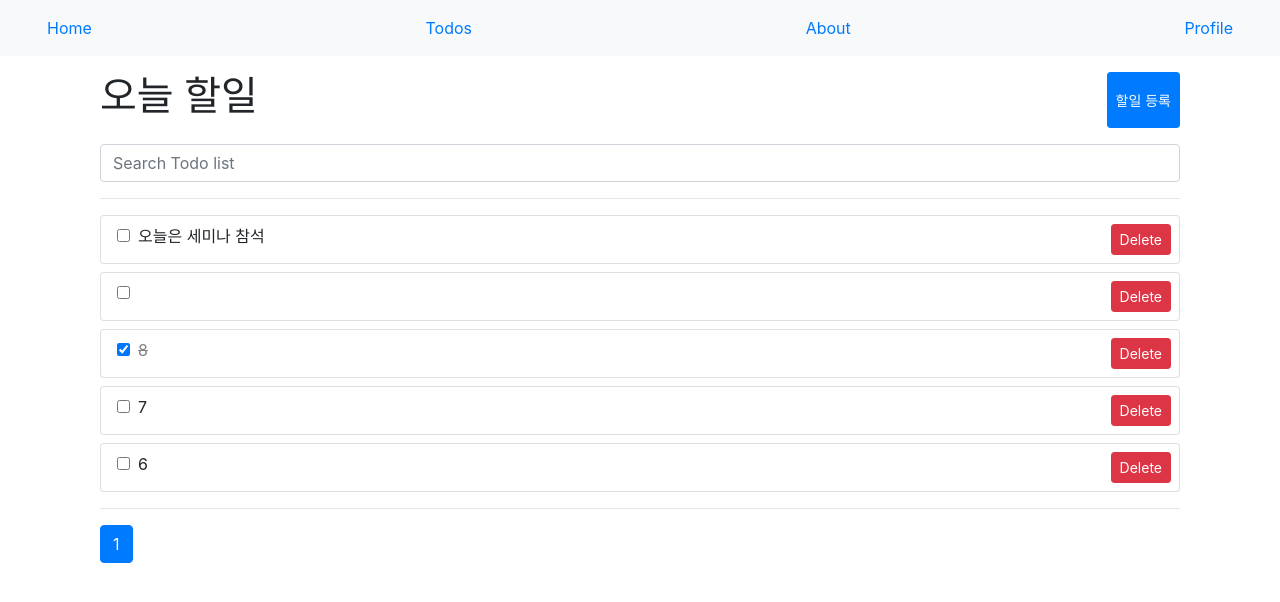
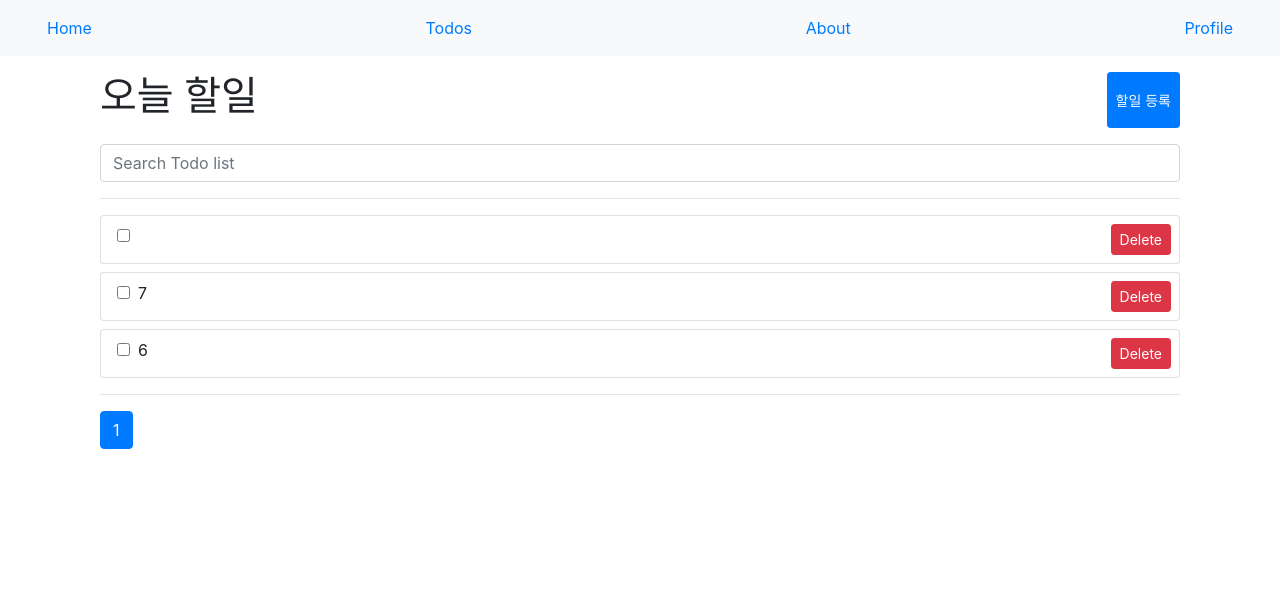
Before and after one commit to tarolong/todoapp, a Vue app: page /todos in a window 1280 px wide. Shown: the top 602 px of the page. Built offline with nearby package versions, Linux system fonts and the light colour scheme; data requests are answered from the project's data file.

Commit message:
모달텔레포트완료

```diff
--- a/db.json
+++ b/db.json
@@ -11,23 +11,12 @@
       "id": 7
     },
     {
-      "subject": "8",
-      "complete": true,
-      "id": 8
-    },
-    {
       "data": {
         "subject": "산청홈페이지 반응형",
         "complete": false,
         "body": "111111"
       },
       "id": 20
-    },
-    {
-      "subject": "오늘은 세미나 참석",
-      "complete": false,
-      "body": "오늘은 세미나 참석",
-      "id": 21
     }
   ]
 }
--- a/public/index.html
+++ b/public/index.html
@@ -15,6 +15,10 @@
       <strong>We're sorry but <%= htmlWebpackPlugin.options.title %> doesn't work properly without JavaScript enabled. Please enable it to continue.</strong>
     </noscript>
     <div id="app"></div>
+
+    <!-- Teleport 자리 -->
+    <div id="modal"></div>
+
     <!-- built files will be auto injected -->
   </body>
 </html>
--- a/src/components/ModalWin.vue
+++ b/src/components/ModalWin.vue
@@ -3,13 +3,13 @@
         <div class="modal-dialog">
             <div class="modal-content">
                 <div class="modal-header">
-                    <h5 class="modal-title" id="exampleModalLabel">Modal title</h5>
-                    <button type="button" class="close" data-dismiss="modal" aria-label="Close">
+                    <h5 class="modal-title">Todo Delete</h5>
+                    <button type="button" class="close">
                         <span @click="onClose">&times;</span>
                     </button>
                 </div>
                 <div class="modal-body">
-                    ...
+                    내용을 삭제하시겠습니까?
                 </div>
                 <div class="modal-footer">
                     <button type="button"
@@ -21,6 +21,7 @@
 
                     <button type="button"
                         class="btn btn-danger"
+                        @click="onDelete"
                     >
                         Delete
                     </button>
@@ -32,14 +33,22 @@
 
 <script>
     export default {
-        setup() {
+
+        emits: ['close', 'delete'],
+
+        setup(props, {emit}) {
             const onClose = () => {
-                console.log('닫기');
+                emit('close');
             };
+            const onDelete = () => {
+                emit('delete');
+            }
             return {
-                onClose
+                onClose,
+                onDelete
             }
         }
+
     }
 </script>
 
--- a/src/components/TodoList.vue
+++ b/src/components/TodoList.vue
@@ -37,8 +37,16 @@
         </div>
     </div>
 
-    <!-- 경고창 -->
-    <ModalWin v-if="showModal" />
+    <teleport to="#modal">
+        <!-- 경고창 -->
+        <ModalWin
+            v-if="showModal"
+            @close="closeModal"
+            @delete="deleteTodo"
+        />
+    </teleport>
+
+
 </template>
 
 <script>
@@ -61,7 +69,6 @@
 
         emits: ['toggle-todo', 'delete-todo'],
 
-
         setup(props, {emit}){
 
             // 실제 삭제될 id를 보관해 둠
@@ -74,14 +81,24 @@
                 todoDeleteId.value = index;
             }
 
+            const closeModal = () => {
+                showModal.value = false;
+                todoDeleteId.value = null;
+            }
 
             const router = useRouter();
             const toggleTodo = (index, event) => {
                 // console.log(index);
                 emit('toggle-todo', index, event.target.checked);
             };
-            const deleteTodo = (index) => {
-                emit('delete-todo', index);
+            const deleteTodo = () => {
+                // 삭제 버튼 클릭시 보관해
+                // 두었던 값(todoDeleteId.value)을 활용
+                // 해당하는 todo 의 id 값
+                emit('delete-todo', todoDeleteId.value);
+
+                showModal.value = false;
+                todoDeleteId.value = null;
             };
 
             // 클릭된 id 를 전달한다.
@@ -103,7 +120,8 @@
                 moveToPage,
 
                 showModal,
-                openModal
+                openModal,
+                closeModal
             }
         }
     }
--- a/src/pages/todos/TodosIndex.vue
+++ b/src/pages/todos/TodosIndex.vue
@@ -199,7 +199,15 @@
       }
 
       const deleteTodo = async (index) => {
-        const id = todos.value[index].id;
+
+        // 아래 문장은 순서 번호를 이용해서 목록에서 id 를 추출
+        // 예전에는 index 는 순서 번호 였다.
+        // 아래는 id를 알아내기 위한 과정이었습니다.
+        // const id = todos.value[index].id;
+
+        // 직접 id 를 받아오는 경우
+        const id = index;
+
         error.value = '';
         try {
           // 전체 삭제가 아니라 id와 같은 DB 를 삭제
```
